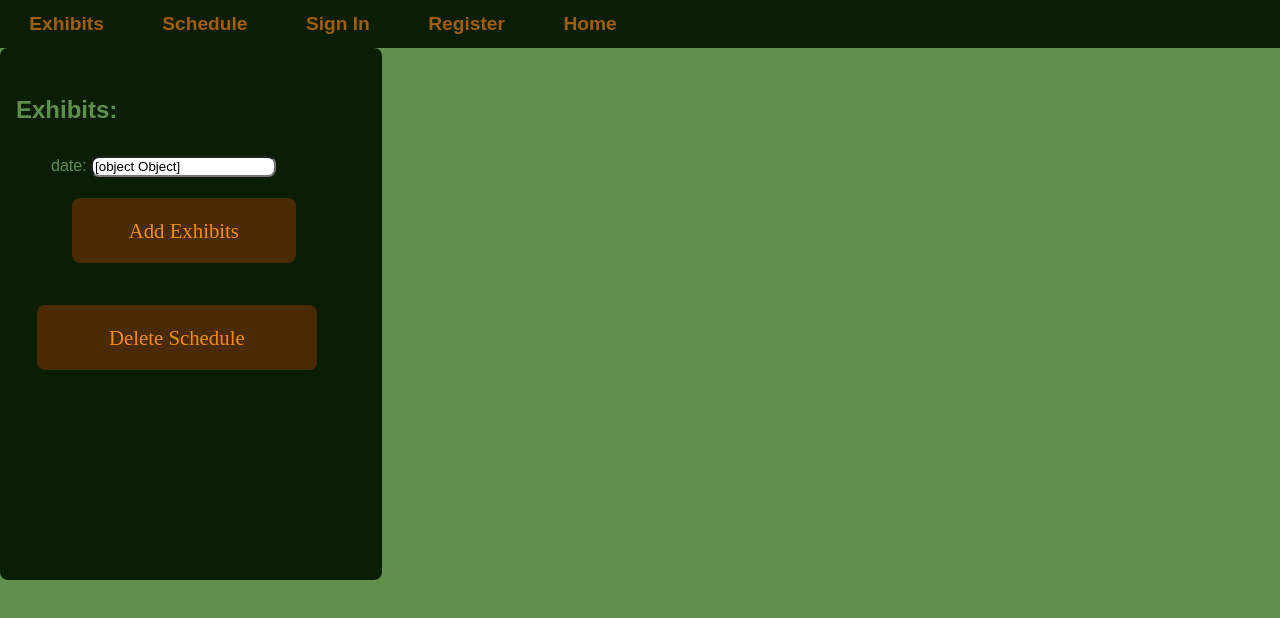
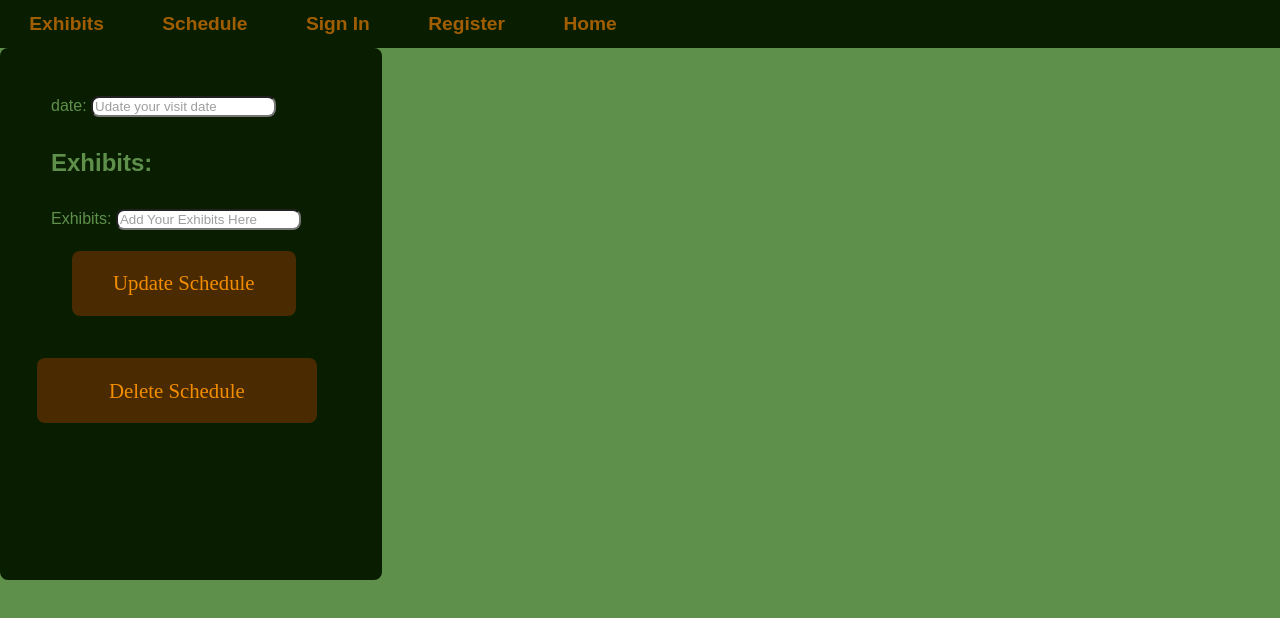
Before and after one commit to OliviaSchwartz/Of-Birds-And-Beasts, a React (Create React App) app: page /schedule/1 in a window 1280 px wide. Shown: the top 618 px of the page. Built offline with nearby package versions, Linux system fonts and the light colour scheme; the HTML template or start-up script is replaced by a standard one; a web font is replaced by a local one.

Commit message:
Full CRUD on schedules

```diff
--- a/src/components/ScheduleCard.jsx
+++ b/src/components/ScheduleCard.jsx
@@ -5,25 +5,33 @@ import { DeleteSchedule, UpdateSchedule } from "../services/ScheduleServices"
 import { useEffect, useState } from 'react'
 
 const ScheduleDisplay = (props) => {
-    let {id} = useParams()
+
     const initialState = {
-      date: ''
+      date: '',
+      exhibit_list: ''
     }
     const [formState, setFormState] = useState(initialState)
-    const [updatedSchedule, setUpdatedSchedule] = useState('')
+    const [updatedSchedule, setUpdatedSchedule] = useState({})
 
 
     const handleChange = (e) => {
         setFormState({ ...formState, [e.target.id]: e.target.value })
     }
-    const handleSubmit = async (e) => {
-        e.preventDefault()
-        const response = await UpdateSchedule({ ...formState })
-        console.log('handle submit', response)
-        props.setLatestSchedule(response)
-        setFormState(initialState)
-        // props.setScheduleExists(true)
-      }
+
+
+
+const handleSubmit = async (e) => {
+    e.preventDefault()
+    await UpdateSchedule(props.schedule_Id, formState)
+    props.setToggle(!props.toggle)
+  }
+
+
+
+
+
+
+
 
     const deleteOneSchedule = async (e) => {
         e.preventDefault()
@@ -36,9 +44,8 @@ const ScheduleDisplay = (props) => {
 
     return (
         <div className="card exhibit-card" >
-            <div className="schedule-info-wrapper flex-col">
+<div className="schedule-info-wrapper flex-col">
                 <h3 className="runDateDisplay item1"> {props.date}</h3>
-                <h4 className="cardDisplay item3"> Exhibits:</h4>
                 <form className="form" onSubmit={handleSubmit}>
                     <label className="label exhibitField" htmlFor="date">
                     date:{' '}
@@ -47,13 +54,27 @@ const ScheduleDisplay = (props) => {
                     className="input"
                 type="text"
                 id="date"
-                placeholder="date-update"
+                placeholder="Udate your visit date"
                 cols="30"
                 onChange={handleChange}
-                value={formState}
+                value={formState.date}
                 required
         />
-                <button className="exhibit-button" onClick={handleSubmit}>Add Exhibits</button>
+          <h4 className="cardDisplay item3"> Exhibits: {props.exhibit_list}</h4>
+         <label className="label exhibitField" htmlFor="exhibit_list">
+                    Exhibits:{' '}
+                    </label>
+                        <input
+                    className="input"
+                type="text"
+                id="exhibit_list"
+                placeholder="Add Your Exhibits Here"
+                cols="30"
+                onChange={handleChange}
+                value={formState.exhibit_list}
+
+        />
+                <button className="exhibit-button" onClick={handleSubmit}>Update Schedule</button>
             </form>
                 <button className="exhibit-button" onClick={deleteOneSchedule}>Delete Schedule</button>
             </div>
@@ -66,3 +87,8 @@ export default ScheduleDisplay
 
 // schedule, schedule_Id, exhibit_Id, date
 // onClick={()=> onClick(props.schedule)}
+// const handleSubmit = async (e) => {
+//     e.preventDefault()
+//     await UpdateSchedule(props.schedule_Id, formState)
+//     props.setToggle(!props.toggle)
+//   }
--- a/src/pages/Schedule.js
+++ b/src/pages/Schedule.js
@@ -54,9 +54,12 @@ const Schedule = ({
   return user && authenticated ? (
     <div>
       <div className="schedule-form">
+        <h2>
+          Use this scheduling tool to plan your visit to Of Birds and Beasts
+        </h2>
         <form className="form" onSubmit={handleSubmit}>
           <label className="label dateField" htmlFor="date">
-            Date:{' '}
+            Date of visit:{' '}
           </label>
           <input
             className="input"
@@ -72,6 +75,9 @@ const Schedule = ({
             Create Schedule
           </button>
         </form>
+        <div className="exhibit-list">
+          <h2> Aquarium, Aviary, Forest, Desert, Reptiles and Frozen Tundra</h2>
+        </div>
       </div>
       <div className="grid col-4">
         <div className="grid col-4">
@@ -79,6 +85,7 @@ const Schedule = ({
             <ScheduleCard
               key={schedule.id}
               date={schedule.date}
+              exhibit_list={schedule.exhibit_list}
               schedule_Id={schedule.id}
               setToggle={setToggle}
               toggle={toggle}
--- a/src/services/ScheduleServices.js
+++ b/src/services/ScheduleServices.js
@@ -27,9 +27,9 @@ export const CreateSchedules = async (data, id) => {
   }
 }
 
-export const UpdateSchedule = async (schedule_Id, data) => {
+export const UpdateSchedule = async (id, data) => {
   try {
-    const res = await Client.put(`/schedule/${schedule_Id}`, data)
+    const res = await Client.put(`/schedule/${id}`, data)
     return res.data
   } catch (error) {
     throw error
```
